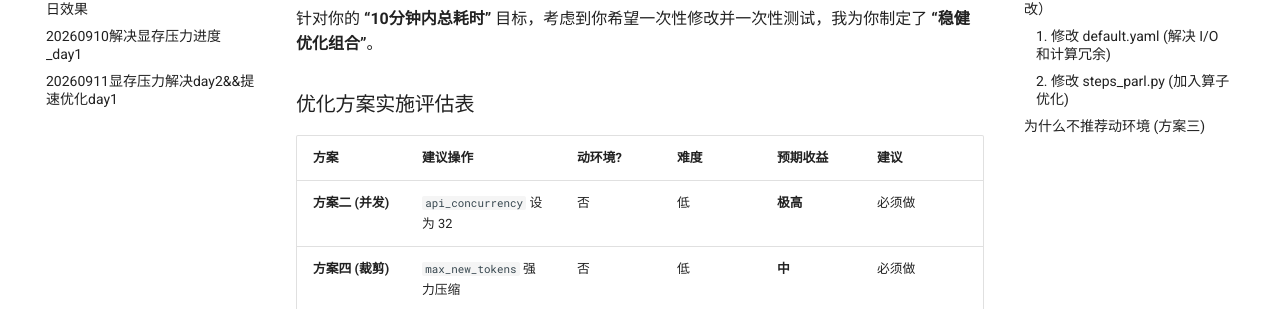
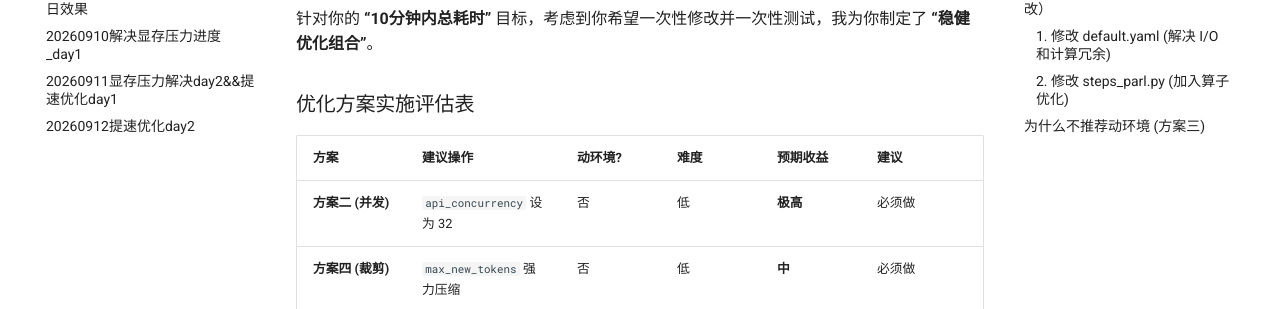
Before and after one commit to Luffy521-art/Readdocs-LLM_PARL, an MkDocs documentation site: the page built from docs/20260910提速实施进度.md, in a window 1280 px wide. Shown: the part 174-483 px from the top of the page. Built offline with MkDocs 1.6.1 and Material for MkDocs 9.7.7, drawn with Linux system fonts in a browser that asks for light colours; comment, search, counter and statistics services are not loaded.

Commit message:
Update mkdocs.yml

```diff
--- a/mkdocs.yml
+++ b/mkdocs.yml
@@ -12,6 +12,7 @@ nav:
   - 20260909提速方案&显存压力&今日效果: 20260909提速方案&显存压力&今日效果.md
   - 20260910解决显存压力进度_day1: 20260910解决显存压力进度_day1.md
   - 20260911显存压力解决day2&&提速优化day1: 20260911显存压力解决day2&&提速优化day1.md
+  - 20260912提速优化day2: 20260912提速优化day2.md
 
 
 markdown_extensions:
```
